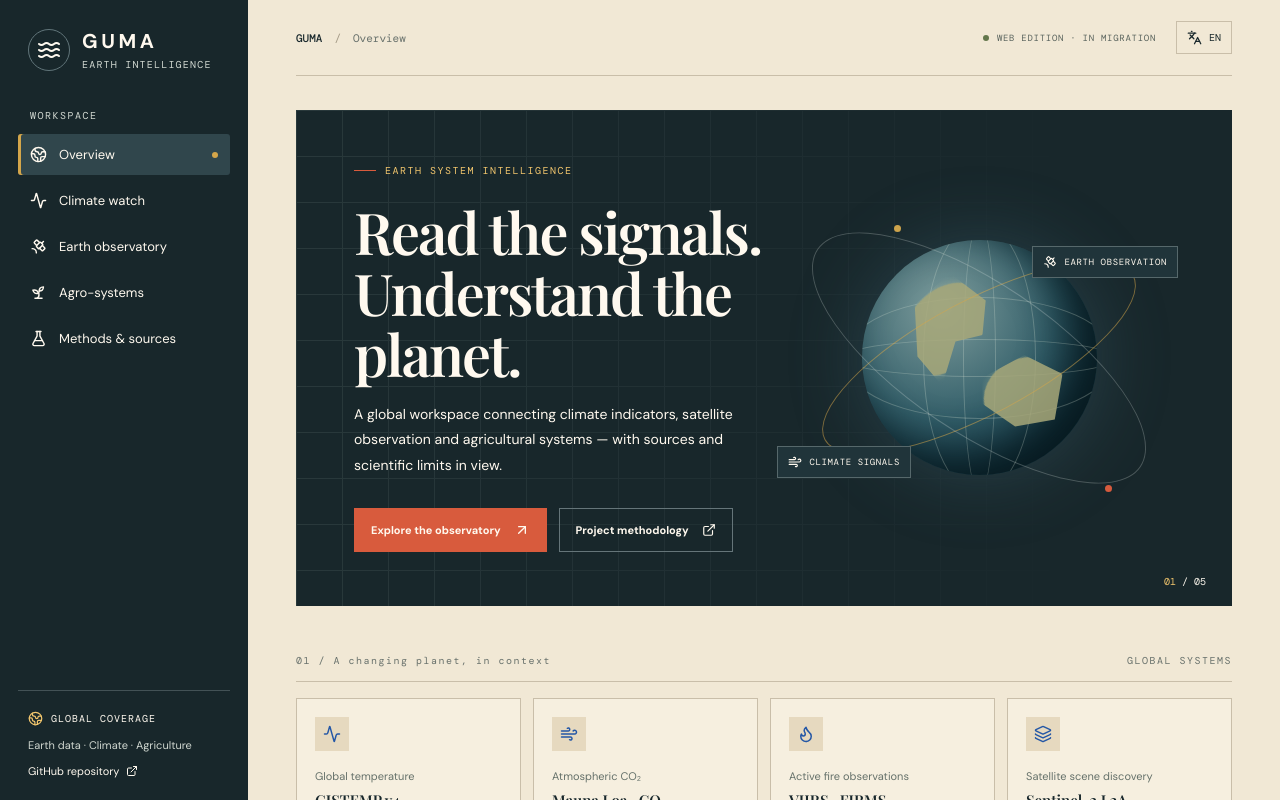
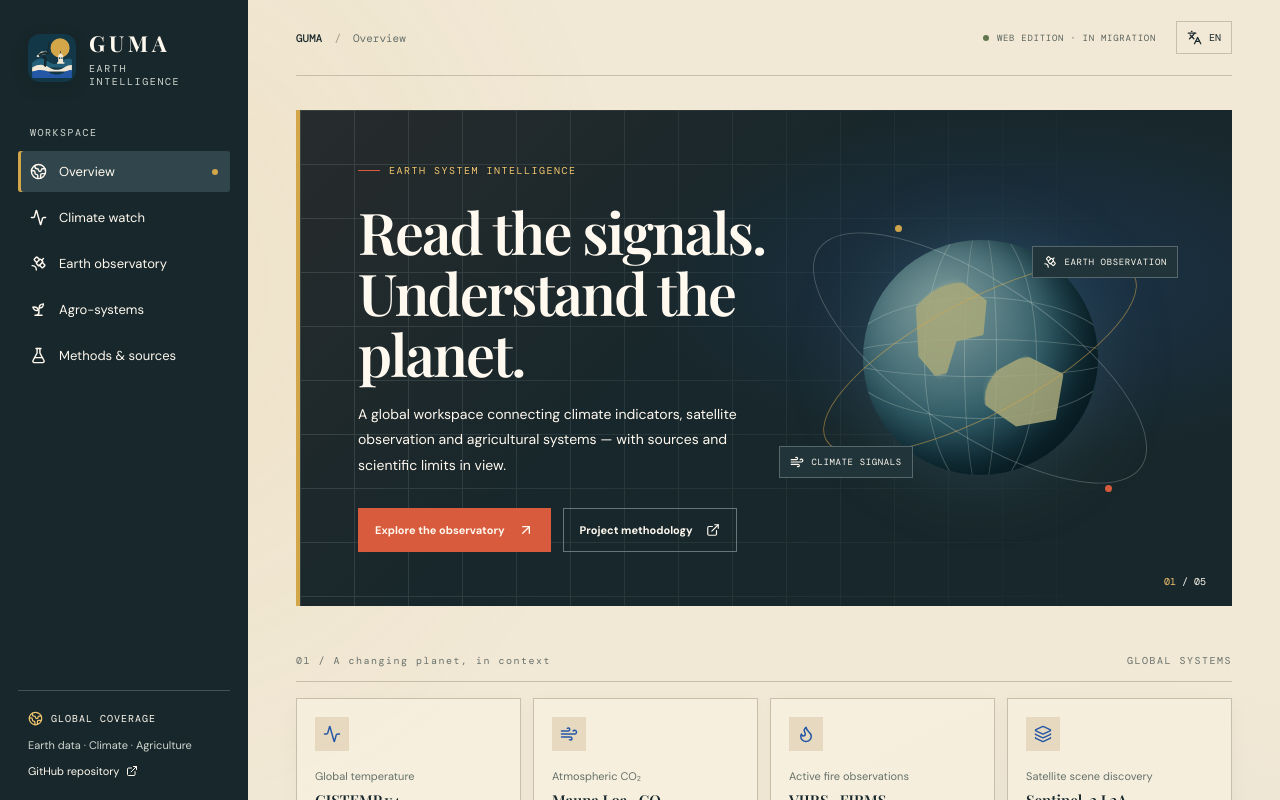
Before and after one commit to interpessoal21-ops/agrovision, a React (Vite) app: page / in a window 1280 px wide. Shown: the top 800 px of the page. Built offline with nearby package versions, Linux system fonts and the light colour scheme.

Commit message:
Apply GUMA visual identity and official brand mark to web edition

```diff
--- a/index.html
+++ b/index.html
@@ -4,6 +4,10 @@
     <meta charset="UTF-8" />
     <meta name="viewport" content="width=device-width, initial-scale=1.0" />
     <meta name="theme-color" content="#18272b" />
+    <meta name="application-name" content="GUMA — Earth Intelligence" />
+    <meta property="og:title" content="GUMA — Earth Intelligence" />
+    <meta property="og:description" content="Global Earth intelligence connecting climate, Earth observation and agricultural systems." />
+    <link rel="icon" type="image/svg+xml" href="/guma-mark.svg" />
     <meta name="description" content="GUMA — global Earth intelligence connecting climate, Earth observation and agricultural systems." />
     <title>GUMA — Earth Intelligence</title>
   </head>
--- /dev/null
+++ b/src/brand.css
@@ -0,0 +1,13 @@
+/* GUMA brand layer — Cartografia de Campo */
+:root{--guma-ink:#18272B;--guma-blue:#2457A6;--guma-red:#D85B3D;--guma-green:#63764B;--guma-gold:#D4A64A;--guma-paper:#F1E8D5;--guma-paper-2:#E6D9BF}
+body{background-color:var(--guma-paper);background-image:radial-gradient(ellipse at 12% 18%,rgba(212,166,74,.09),transparent 30%),radial-gradient(ellipse at 88% 76%,rgba(36,87,166,.055),transparent 32%)}
+.brand{gap:13px;padding-bottom:38px}.brand-mark{width:48px;height:48px;flex:0 0 48px;border:0;border-radius:12px;overflow:hidden;background:transparent;box-shadow:0 5px 16px #071a2033}.brand-mark img{display:block;width:100%;height:100%;object-fit:cover}.brand strong{font-family:'Playfair Display',serif;font-size:22px;letter-spacing:.17em;font-weight:700}.brand small{letter-spacing:.16em;color:#d4a64a}
+.hero{border-left:4px solid var(--guma-gold);background-color:var(--guma-ink);background-image:radial-gradient(ellipse at 78% 35%,rgba(36,87,166,.25),transparent 38%),linear-gradient(135deg,rgba(216,91,61,.08),transparent 42%)}
+.hero-grid{opacity:.18;background-size:54px 54px;mask-image:linear-gradient(90deg,black,transparent 92%)}
+.metric-card{background:rgba(246,239,223,.88);border-color:#c9bea9;box-shadow:0 5px 18px rgba(24,39,43,.035)}
+.metric-icon{background:#e6d9bf;color:var(--guma-blue)}
+.primary{background:var(--guma-red)}.primary:hover{background:#bd4d34}
+.nav-item.active{box-shadow:inset 3px 0 var(--guma-gold)}
+.migration-note,.module-panel{background:var(--guma-ink);color:#fff9ef}.migration-note p,.module-panel p{color:#e4e8df}.migration-note a,.module-panel a{color:#f0c46b}
+footer{border-top:1px solid #c9bea9;color:#68716c}
+@media(max-width:760px){.brand{padding-bottom:28px}.brand-mark{width:42px;height:42px;flex-basis:42px}}
--- a/src/main.jsx
+++ b/src/main.jsx
@@ -6,6 +6,7 @@ import {
   Database, FlaskConical, Languages, Leaf, CircleHelp
 } from "lucide-react";
 import "./style.css";
+import "./brand.css";
 
 const copy = {
   en: {
@@ -61,7 +62,7 @@ function App() {
   return <div className="shell">
     <aside className={mobileOpen ? "sidebar open" : "sidebar"}>
       <a className="brand" href="#" onClick={() => setSection("overview")}>
-        <span className="brand-mark"><Waves size={24}/></span>
+        <span className="brand-mark"><img src="/guma-mark.svg" alt="" /></span>
         <span><strong>GUMA</strong><small>EARTH INTELLIGENCE</small></span>
       </a>
       <div className="side-label">WORKSPACE</div>
```
Also changed, not shown: public/guma-mark.svg (added).
